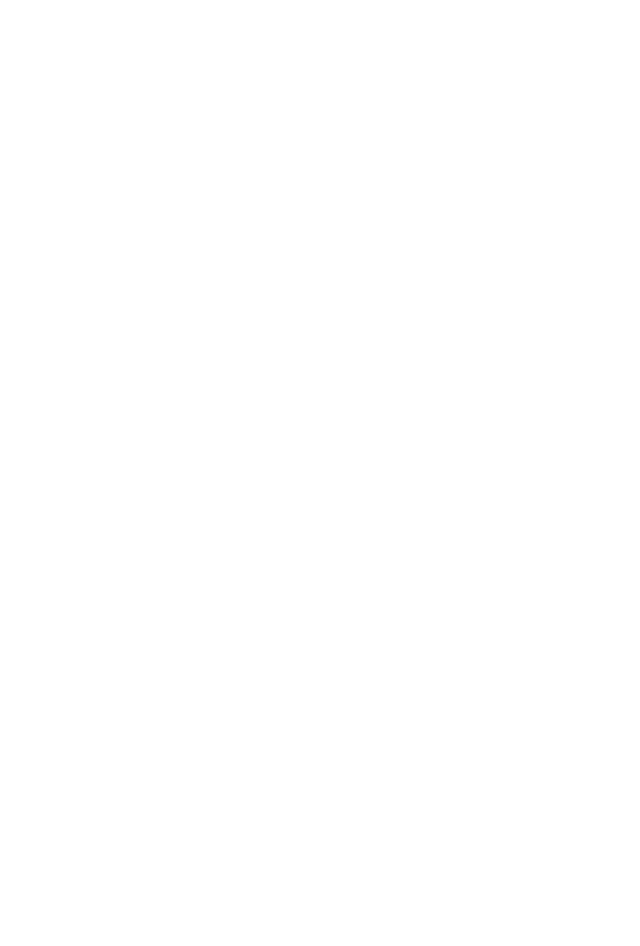
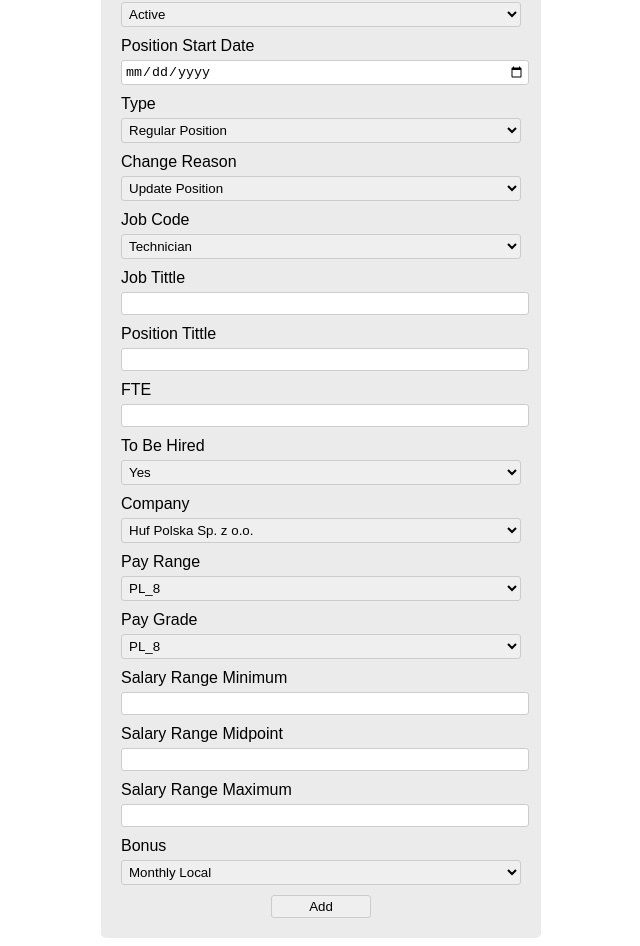
Before and after one commit to EMedinaP2/mana_hr, an Angular app: page /#/add-position in a window 1280 px wide. Shown: the part 206-1152 px from the top of the page, without its empty margins (319-959 px from the left). Before the commit the page ends 800 px from the top, so only its background shows below. Built offline with nearby package versions, Linux system fonts and the light colour scheme.

Commit message:
add-position

```diff
--- a/src/app/components/add-position/add-position.component.css
+++ b/src/app/components/add-position/add-position.component.css
@@ -0,0 +1,42 @@
+
+  h3 {
+    font-family: sans-serif;
+    font-size: 4vh;
+
+  }
+
+  label{
+    font-family: sans-serif;
+    width: 100%;
+    margin-bottom: 5px;
+  }
+
+  input, select {
+    width: 100%;
+    padding: 3px;
+    border: 1px solid #ccc;
+    border-radius: 3px;
+    }
+
+  .submit{
+    margin: 0 auto;
+    display: block;
+    width: 25%;
+    padding: 3px;
+    border: 1px solid #ccc;
+    border-radius: 3px;
+  }
+  .container{
+    max-width: 400px;
+    margin: 0 auto;
+    background-color: rgb(235 235 235);
+    padding: 20px;
+    border-radius: 5px;
+  }
+
+  .form-group {
+    width: 100%;
+    margin-bottom: 10px;
+    display: flex;
+    flex-direction: column;
+    }
--- a/src/app/components/add-position/add-position.component.html
+++ b/src/app/components/add-position/add-position.component.html
@@ -1 +1,118 @@
-<p>add-position works!</p>
+<div class="container">
+    <h3>Add a new position</h3>
+    <form action="submit">
+
+        <div class="form-group">
+            <label for="position_code">Code</label>
+            <input type="text" name="position_code" id="position_code">
+        </div>
+
+        <div class="form-group">
+            <label for="status">Status</label>
+            <select name="status" id="status">
+                <option value="active">Active</option>
+                <option value="disabled">Disabled</option>
+            </select>
+        </div>
+
+        <div class="form-group">
+            <label for="start_date">Position Start Date</label>
+            <input type="date" name="start_date" id="start_date">
+        </div>
+
+        <div class="form-group">
+            <label for="type_position">Type</label>
+            <select name="type_position" id="type_position">
+                <option value="regular">Regular Position</option>
+            </select>
+        </div>
+
+        <div class="form-group">
+            <label for="change_reason">Change Reason</label>
+            <select name="change_reason" id="change_reason">
+                <option value="update">Update Position</option>
+            </select>
+        </div>
+
+        <div class="form-group">
+            <label for="job_code">Job Code</label>
+            <select name="job_code" id="job_code">
+                <option value="tech">Technician</option>
+                <option value="engineer">Engineer</option>
+                <option value="sales">Sales</option>
+            </select>
+        </div>
+
+        <div class="form-group">
+            <label for="job_tittle">Job Tittle</label>
+            <input type="text" name="job_tittle" id="job_tittle">
+        </div>
+
+        <div class="form-group">
+            <label for="position_tittle">Position Tittle</label>
+            <input type="text" name="position_tittle" id="position_tittle">
+        </div>
+
+        <div class="form-group">
+            <label for="fte">FTE</label>
+            <input type="number" name="fte" id="fte">
+        </div>
+
+        <div class="form-group">
+            <label for="tbh">To Be Hired</label>
+            <select name="tbh" id="tbh">
+                <option value="yes">Yes</option>
+                <option value="no">No</option>
+            </select>
+        </div>
+
+        <div class="form-group">
+            <label for="company">Company</label>
+            <select name="company" id="company">
+                <option value="huf_polska">Huf Polska Sp. z o.o.</option>
+            </select>
+        </div>
+
+        <div class="form-group">
+            <label for="pay_range">Pay Range</label>
+            <select name="pay_range" id="pay_range">
+                <option value="pl_8">PL_8</option>
+                <option value="pl_9">PL_9</option>
+                <option value="pl_10">PL_10</option>
+            </select>
+        </div>
+
+        <div class="form-group">
+            <label for="pay_grade">Pay Grade</label>
+            <select name="pay_grade" id="pay_grade">
+                <option value="pl_8">PL_8</option>
+                <option value="pl_9">PL_9</option>
+                <option value="pl_10">PL_10</option>
+            </select>
+        </div>
+
+        <div class="form-group">
+            <label for="salary_ran_min">Salary Range Minimum</label>
+            <input type="number" name="salary_ran_min" id="salary_ran_min">
+        </div>
+
+        <div class="form-group">
+            <label for="salary_ran_mid">Salary Range Midpoint</label>
+            <input type="number" name="salary_ran_mid" id="salary_ran_mid">
+        </div>
+
+        <div class="form-group">
+            <label for="salary_ran_max">Salary Range Maximum</label>
+            <input type="number" name="salary_ran_max" id="salary_ran_max">
+        </div>
+
+        <div class="form-group">
+            <label for="bonus">Bonus</label>
+            <select name="bonus" id="bonus">
+                <option value="monthly_local">Monthly Local</option>
+            </select>
+        </div>
+
+        <input class="submit" type="submit" name="" id="" value="Add">
+    </form>
+</div>
```
